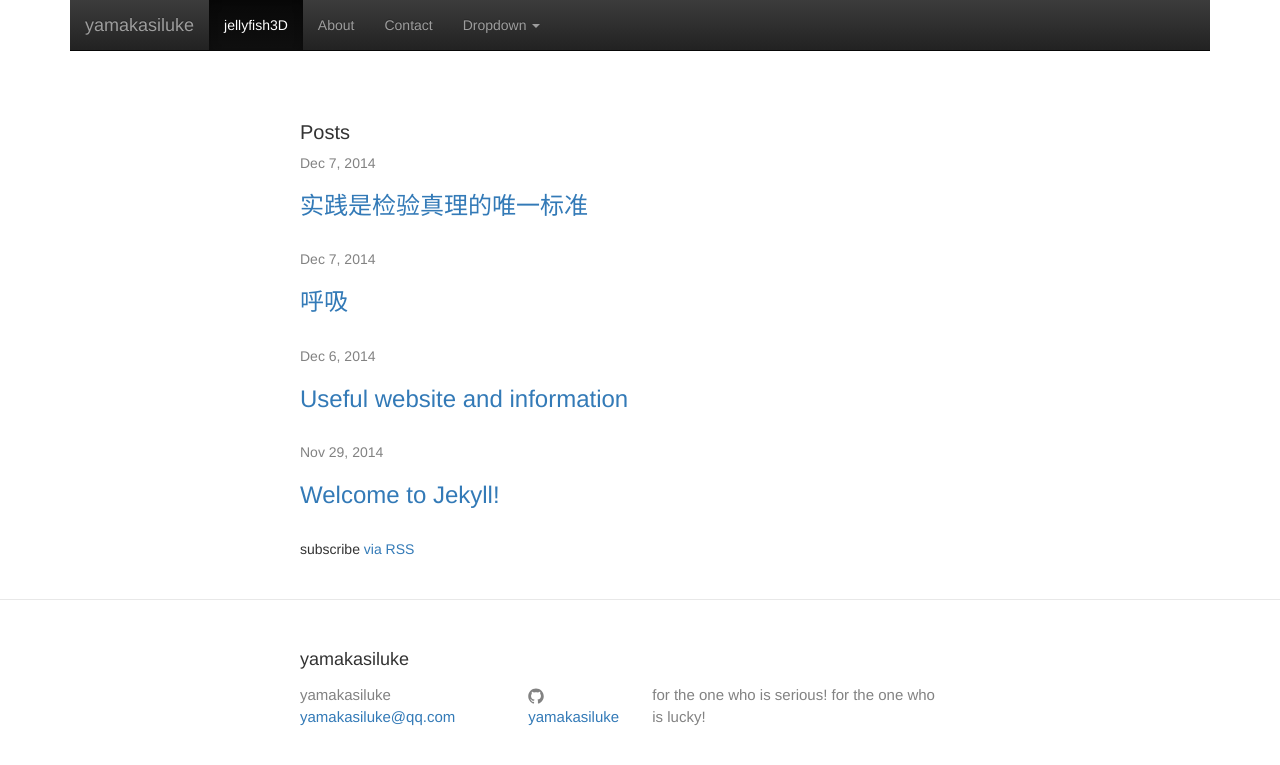
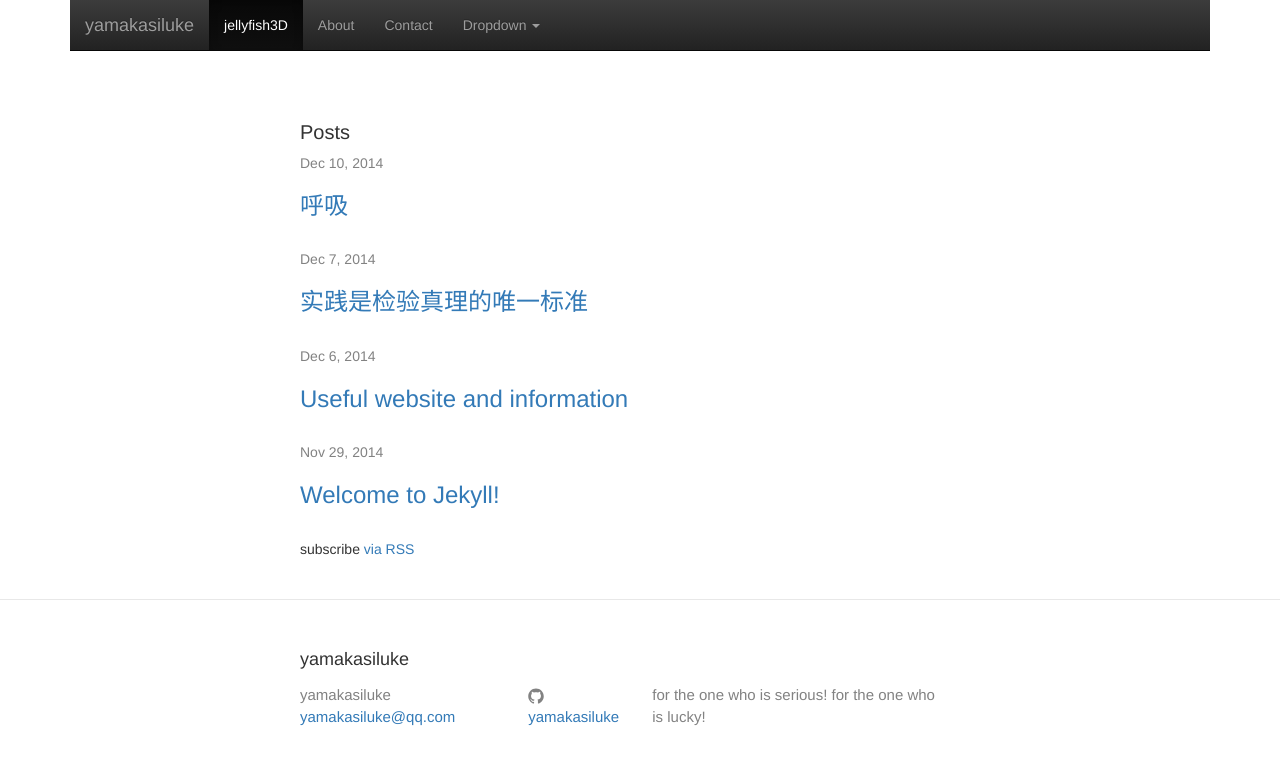
Before and after one commit to yamakasiluke/yamakasiluke.github.io, a Jekyll site: the page built from index.html, in a window 1280 px wide. Shown: the top 765 px of the page. Built offline with Jekyll 4.4.1, drawn with Linux system fonts in a browser that asks for light colours; nearby versions of some CDN libraries.

Commit message:
next time run jekyll local first!

```diff
--- a/_posts/2014-12-10-breath.md
+++ b/_posts/2014-12-10-breath.md
@@ -1,7 +1,7 @@
 ---
 layout: post
 title:  "呼吸"
-date:   2014-12-7 22:05:00
+date:   2014-12-10 21:10:43
 categories: learn
 ---
 
```
